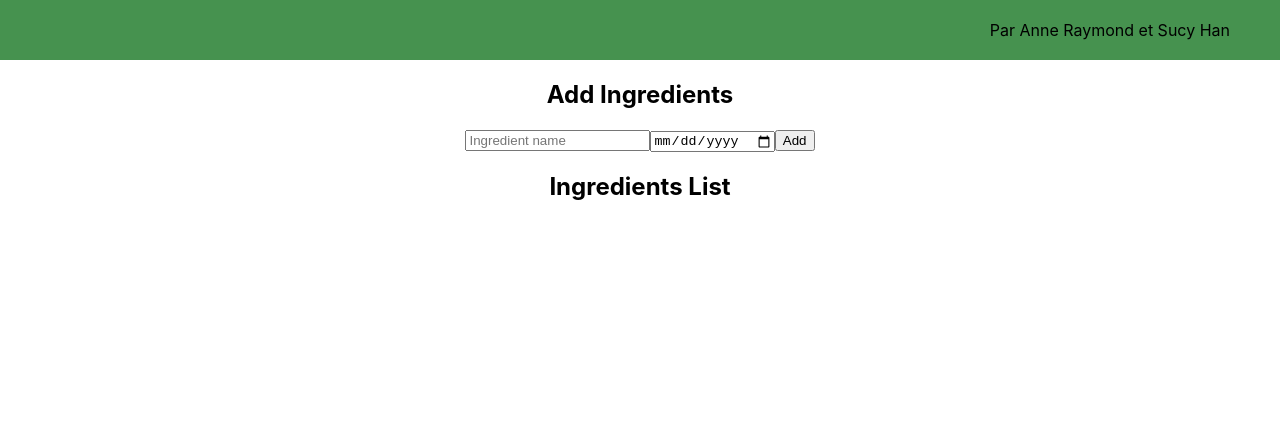
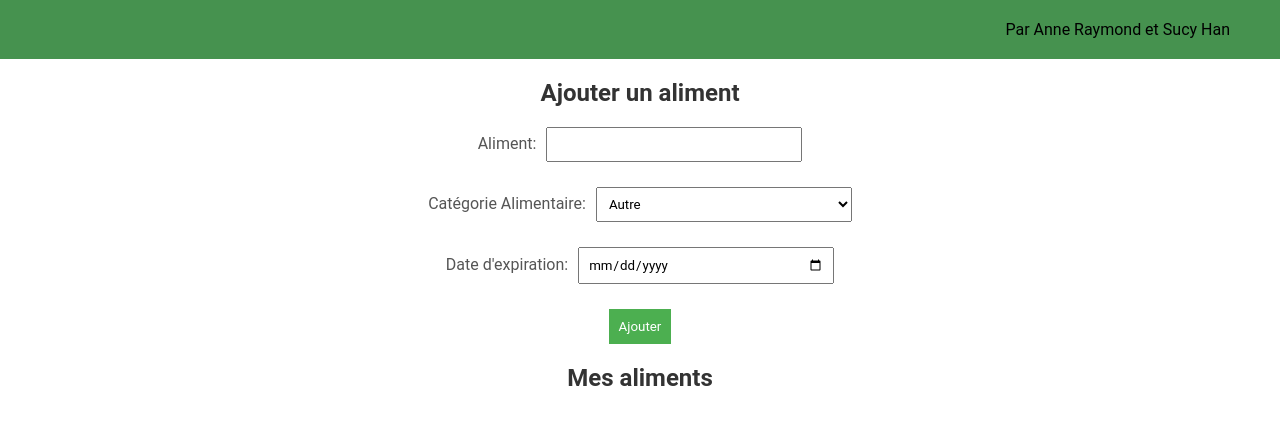
Before and after one commit to sucyhan/hackathon-2024, a React (Create React App) app in the folder client/: page /inventory in a window 1280 px wide. Shown: the top 424 px of the page. Built offline with nearby package versions, Linux system fonts and the light colour scheme.

Commit message:
SH: inventory page started

```diff
--- a/client/src/pages/Inventory.css
+++ b/client/src/pages/Inventory.css
@@ -0,0 +1,97 @@
+* {
+    font-family: Roboto;
+}
+
+
+  h2 {
+    color: #333;
+  }
+
+  form {
+    margin-bottom: 20px;
+  }
+
+  label {
+    display: block;
+    margin-bottom: 10px;
+    color: #555;
+  }
+
+  input {
+    width: 20%;
+    padding: 8px;
+    margin-bottom: 15px;
+    box-sizing: border-box;
+    margin-left: 10px;
+  }
+
+  select {
+  width: 20%;
+  padding: 8px;
+  margin-bottom: 15px;
+  box-sizing: border-box;
+  margin-left: 10px;
+    }
+
+  button {
+    background-color: #4caf50;
+    color: white;
+    padding: 10px;
+    border: none;
+    cursor: pointer;
+  }
+
+  button:hover {
+    background-color: #45a049;
+  }
+
+  .card-container {
+    display: flex;
+    flex-wrap: wrap;
+    gap: 20px;
+    justify-content: center;
+  }
+
+  .card {
+    width: 300px;
+    padding: 20px;
+    border: 1px solid #ddd;
+    border-radius: 8px;
+    box-shadow: 0 4px 8px rgba(0, 0, 0, 0.2);
+    background-color: #fff;
+    transition: 0.3s;
+  }
+
+  .card:hover {
+    box-shadow: 0 8px 16px rgba(0, 0, 0, 0.2);
+  }
+
+  .table-header {
+    display: flex;
+    justify-content: space-between;
+    background-color: #4caf50;
+    color: white;
+    padding: 10px;
+    border-top-left-radius: 8px;
+    border-top-right-radius: 8px;
+  }
+
+  .table-row {
+    display: flex;
+    flex-direction: column;
+    columns: 2;
+    justify-content: space-between;
+    padding: 10px;
+  }
+
+  .table-title {
+    font-size: 180%;
+    font-weight: bold;
+  }
+.table-date {
+    color: #4caf50
+}
+
+.table-type {
+    font-style: italic;
+}
--- a/client/src/pages/Inventory.jsx
+++ b/client/src/pages/Inventory.jsx
@@ -1,56 +1,80 @@
 import React, { useState } from 'react';
+import './Inventory.css';
 
 const InventoryForm = () => {
-    const [ingredients, setIngredients] = useState([]);
-    const [name, setName] = useState('');
+  const [ingredient, setIngredient] = useState('');
+  const [foodType, setFoodType] = useState('Autre');
   const [expirationDate, setExpirationDate] = useState('');
+  const [inventoryList, setInventoryList] = useState([]);
 
-    const handleNameChange = (e) => {
-        setName(e.target.value);
+  const handleFormSubmit = (e) => {
+    e.preventDefault();
+    // if (!ingredient || !foodType || !expirationDate) {
+    //   alert('Veuillez remplir tous les champs.');
+    //   return;
+    // }
+
+    const newIngredient = {
+      ingredient,
+      foodType,
+      expirationDate,
     };
 
-    const handleExpirationDateChange = (e) => {
-        setExpirationDate(e.target.value);
-    };
+    setInventoryList([...inventoryList, newIngredient]);
 
-    const handleAddIngredient = () => {
-        if (name && expirationDate) {
-            const newIngredient = {
-                name,
-                expirationDate
-            };
-
-            setIngredients([...ingredients, newIngredient]);
-            setName('');
+    setIngredient('');
+    setFoodType('');
     setExpirationDate('');
-        }
   };
 
   return (
     <div>
-            <h2>Add Ingredients</h2>
+      <h2>Ajouter un aliment</h2>
+      <form onSubmit={handleFormSubmit}>
+        <label>
+          Aliment:
           <input
             type="text"
-                placeholder="Ingredient name"
-                value={name}
-                onChange={handleNameChange}
+            value={ingredient}
+            onChange={(e) => setIngredient(e.target.value)}
           />
+        </label>
+        <label>
+          Catégorie Alimentaire:
+          <select value={foodType} onChange={(e) => setFoodType(e.target.value)}>
+            <option value="Fruit">Fruit</option>
+            <option value="Légume">Légume</option>
+            <option value="Produit Laitier">Produit Laitier</option>
+            <option value="Viande">Viande</option>
+            <option value="Boisson">Boisson</option>
+            <option value="Céréales">Céréale</option>
+            <option value="Légumineuses">Légumineuse</option>
+            <option value="Autre">Autre</option>
+          </select>
+        </label>
+        <label>
+          Date d'expiration:
           <input
             type="date"
-                placeholder="Expiration date"
             value={expirationDate}
-                onChange={handleExpirationDateChange}
+            onChange={(e) => setExpirationDate(e.target.value)}
           />
-            <button onClick={handleAddIngredient}>Add</button>
+        </label>
+        <button type="submit">Ajouter</button>
+      </form>
 
-            <h2>Ingredients List</h2>
-            <ul>
-                {ingredients.map((ingredient, index) => (
-                    <li key={index}>
-                        {ingredient.name} - {ingredient.expirationDate}
-                    </li>
+      <h2>Mes aliments</h2>
+      <div className="card-container">
+      {inventoryList.map((item, index) => (
+          <div className={"card"} key={index}>
+            <div className="table-row">
+              <div className="table-title">{item.ingredient}</div>
+              <div className="table-type">{item.foodType}</div>
+              <div className="table-date">{item.expirationDate}</div>
+            </div>
+          </div>
         ))}
-            </ul>
+      </div>
     </div>
   );
 };
```
Lines whose indentation alone changed are shown as unchanged.
